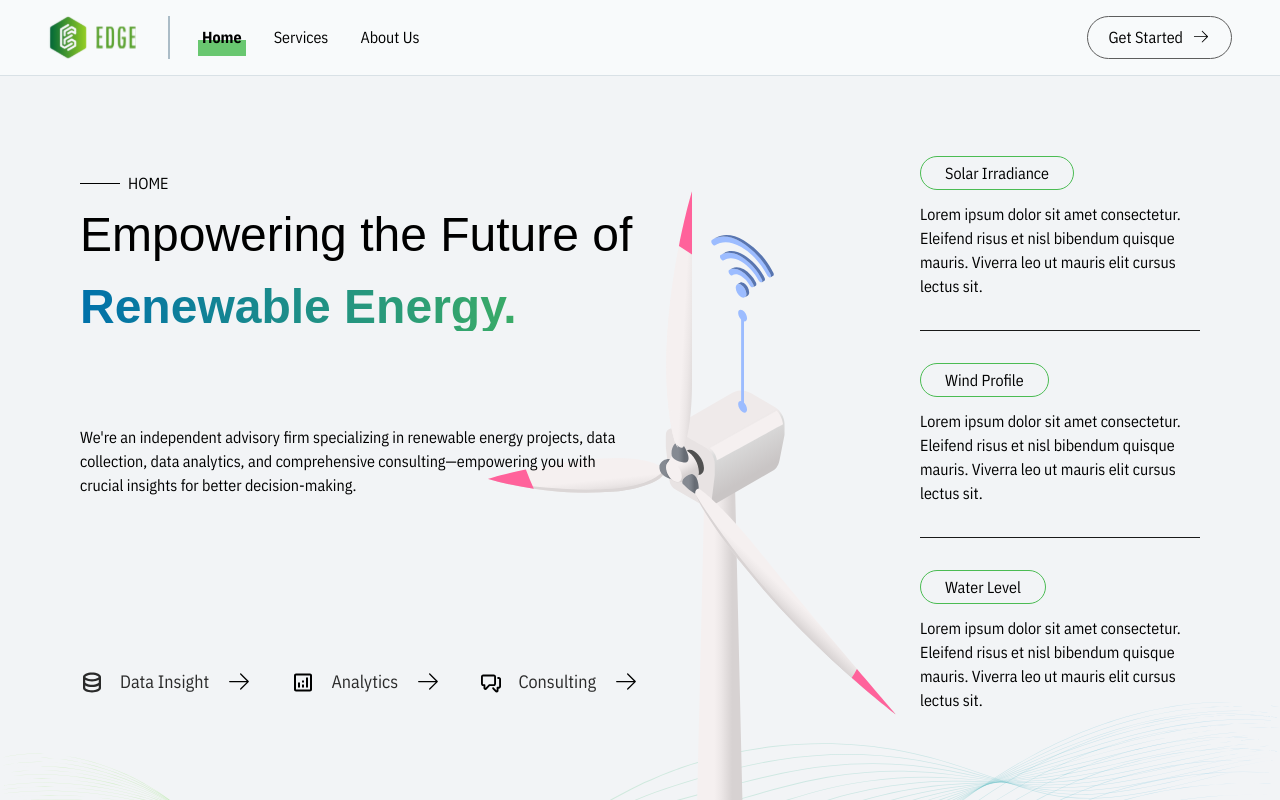
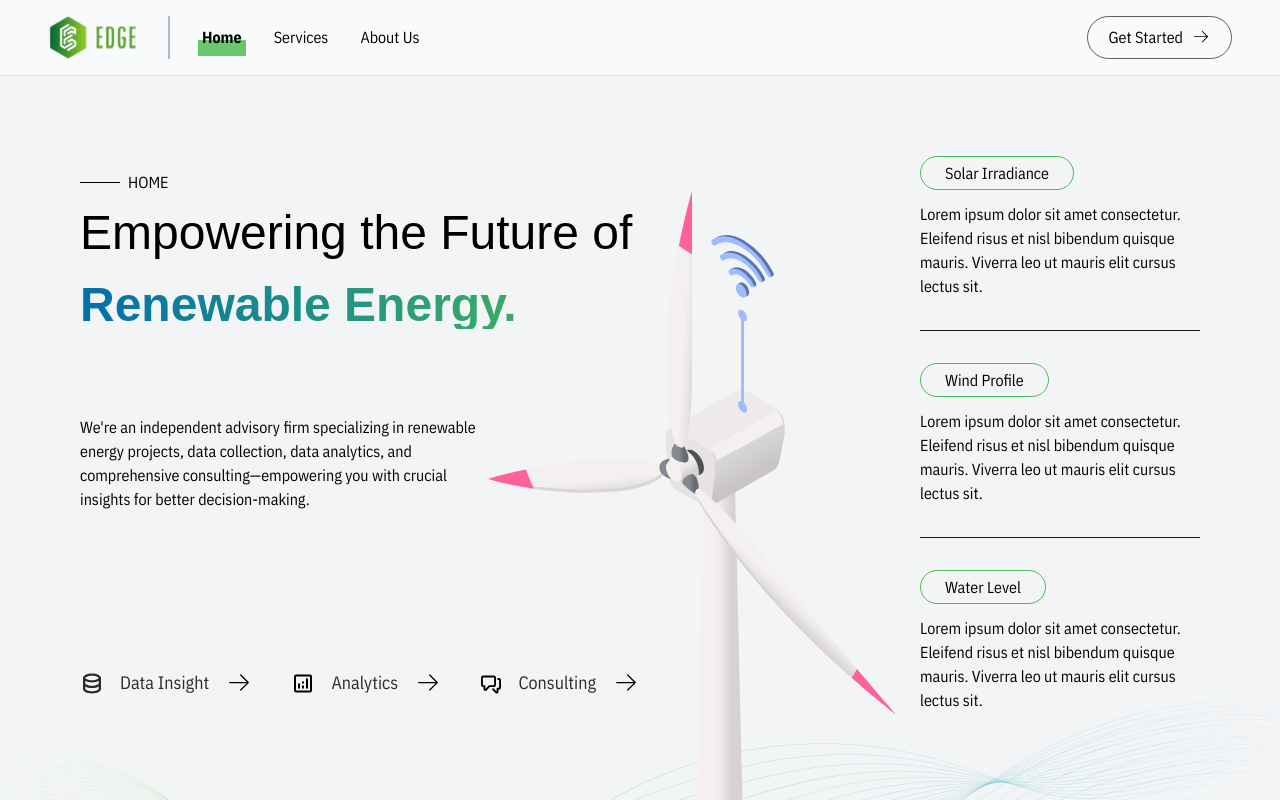
Before and after one commit to edgecoreitb/EDGE-website, a Next.js app: page / in a window 1280 px wide. Shown: the top 800 px of the page. Built offline with nearby package versions, Linux system fonts and the light colour scheme; a web font is replaced by a local one.

Commit message:
fix: minimize text width

```diff
--- a/pages/index.tsx
+++ b/pages/index.tsx
@@ -44,7 +44,7 @@ export default function Home() {
           </p>
         </div>
         <div className="row-span-5 col-start-1 col-end-3 z-10">
-          <p>
+          <p className="max-w-[75%]">
             We&apos;re an independent advisory firm specializing in renewable
             energy projects, data collection, data analytics, and comprehensive
             consulting—empowering you with crucial insights for better
```
